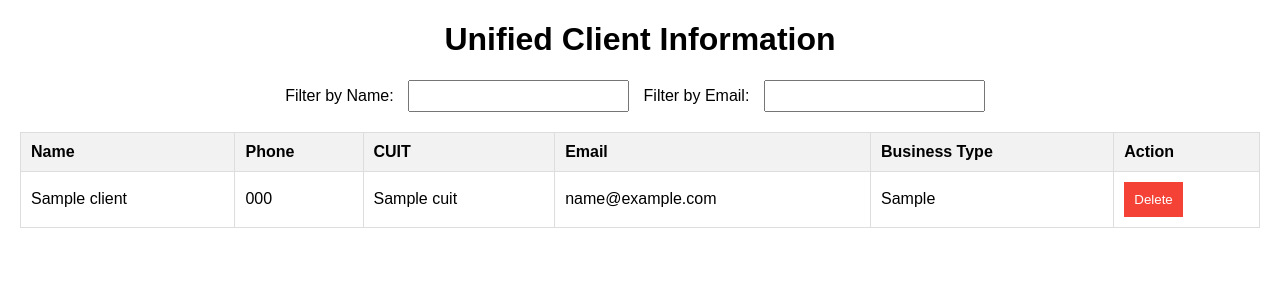
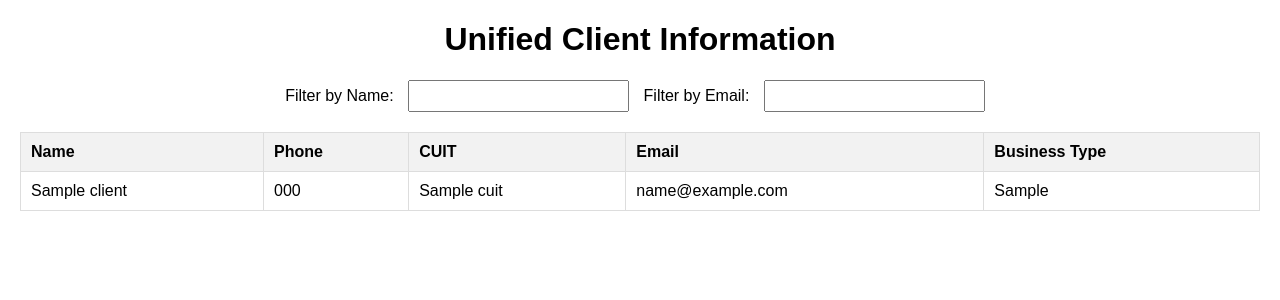
Before and after one commit to FlorcitaHnatiuk/balcami, a Flask app: template app/templates/unified_info.html in a window 1280 px wide. Shown: the top 300 px of the page. Run offline with Flask 3, Linux system fonts and the light colour scheme; the template is opened without the code that fills it: most values are stand-ins (such as "Sample title", 1, 10 or a date in 2020).

Commit message:
eliminado el boton de borrar

```diff
--- a/app/templates/unified_info.html
+++ b/app/templates/unified_info.html
@@ -24,7 +24,6 @@
                 <th>CUIT</th>
                 <th>Email</th>
                 <th>Business Type</th>
-                <th>Action</th>
             </tr>
         </thead>
         <tbody>
@@ -35,7 +34,6 @@
                     <td>{{ client.cuit }}</td>
                     <td>{{ client.email }}</td>
                     <td>{{ client.business_type }}</td>
-                    <td><button onclick="deleteClient(this)">Delete</button></td>
                 </tr>
             {% endfor %}
         </tbody>
```
